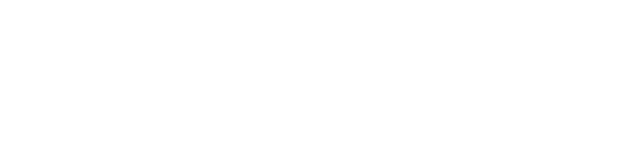
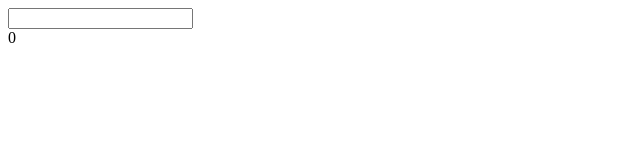
Before and after one commit to acciojob/gre-essay-tool-divyakondakrindi, a website: page main.html in a window 1280 px wide. Shown: the whole page, without its empty margins (0-640 px from the left). Drawn offline with Linux system fonts and the light colour scheme.

Commit message:
created a submission

```diff
--- a/main.html
+++ b/main.html
@@ -7,10 +7,9 @@
 </head>
 
 <body>
-	<!-- the entire body must be written by student -->
+	<input type=text>
+	<div></div>
     <script type="text/javascript" src="./script.js">
 </script>
 
 </body>
-
-</html>
--- a/script.js
+++ b/script.js
@@ -1 +1,7 @@
 //your code here
+setInterval(() => {
+  let a = fun(document.getElementsByTagName("input")[0]);
+  document.getElementsByTagName("div")[0].innerHTML = a;
+}, 10);
+
+fun = (e) => e.value.length;
```
